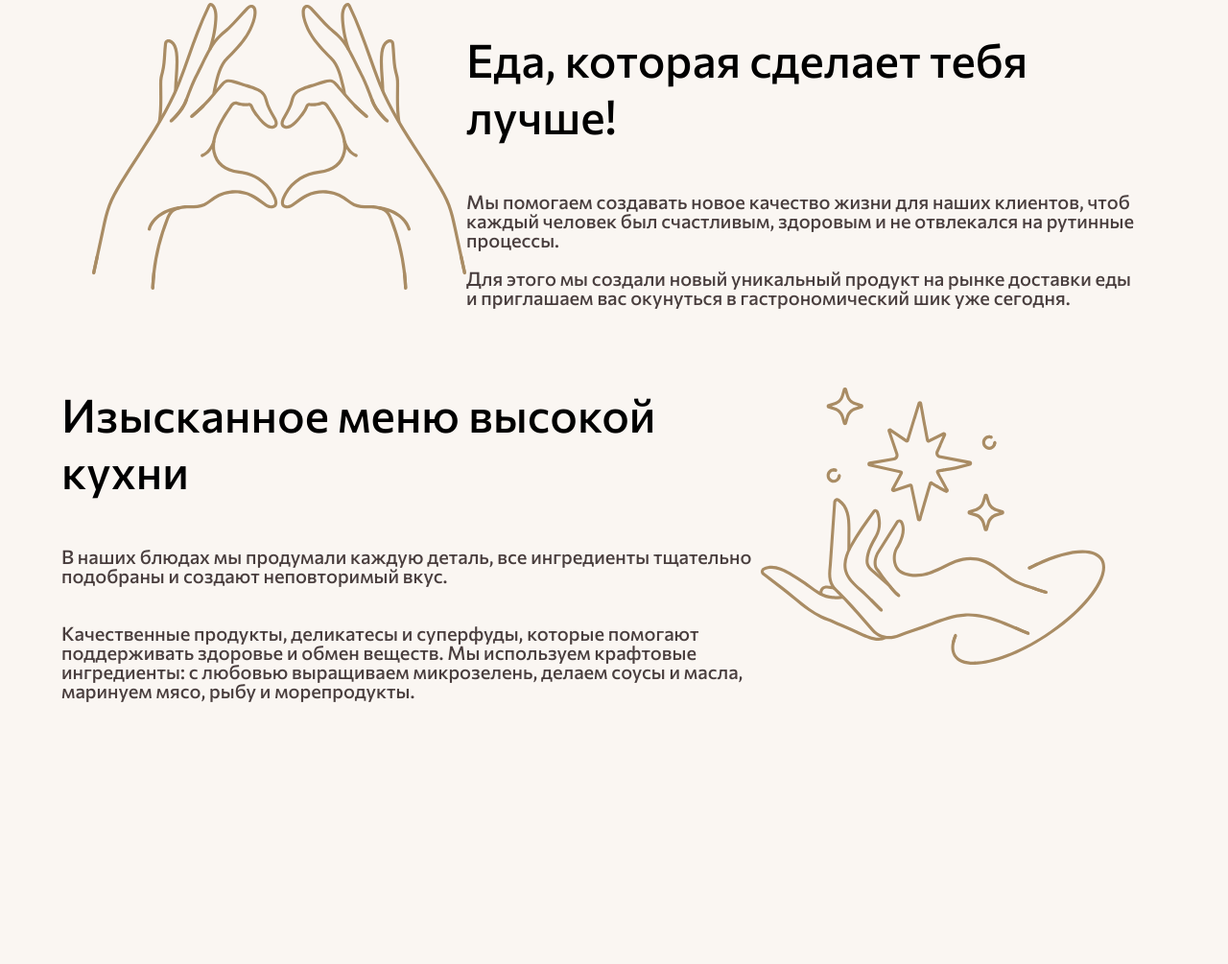
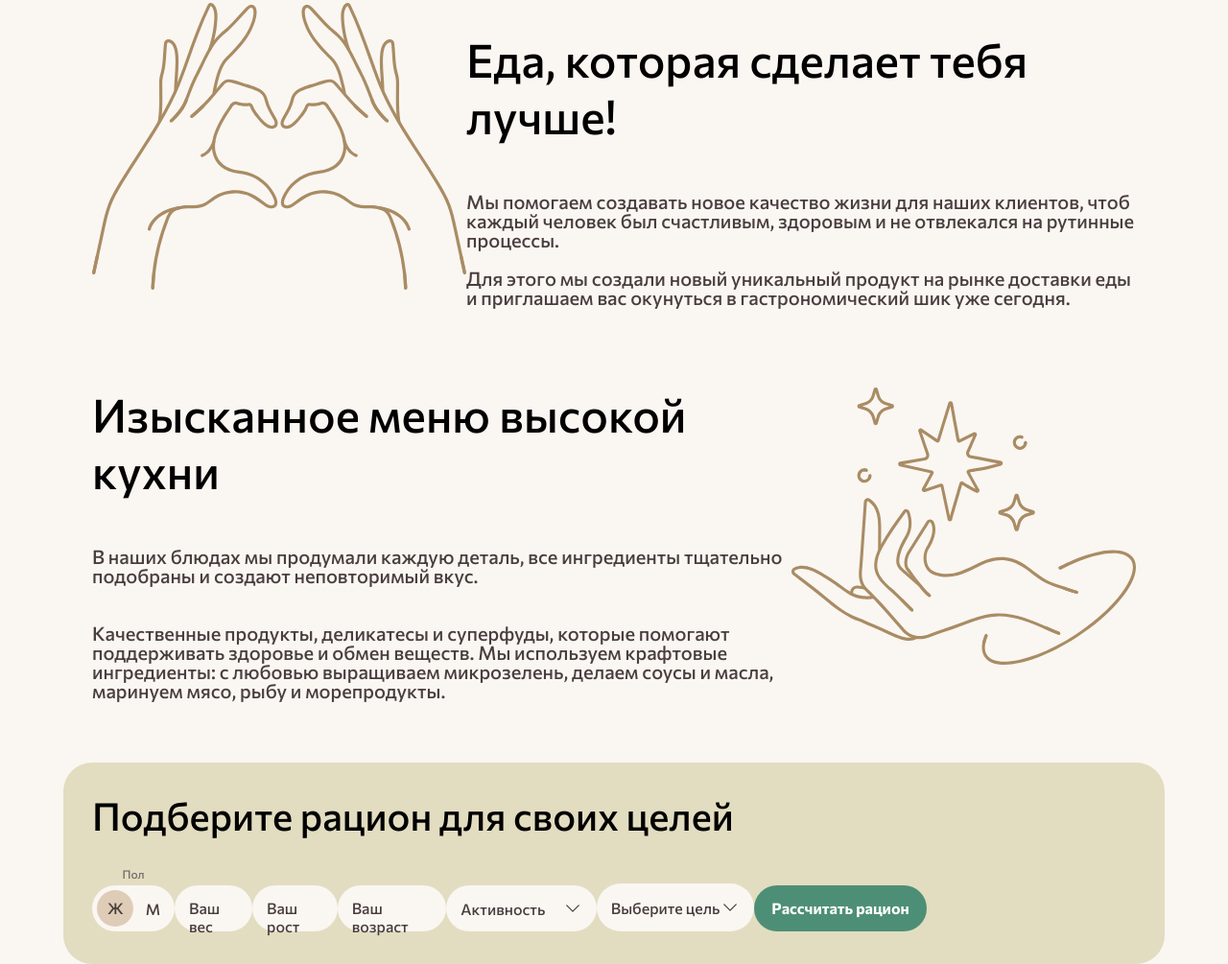
Before and after one commit to mansurjurakhonzoda/Time-to-eat, a plain HTML site: page index.html in a window 1280 px wide. Shown: the part 928-1933 px from the top of the page at 96% size. Before the commit the page ends 1680 px from the top, so only its background shows below. Drawn offline with Linux system fonts and the light colour scheme.

Commit message:
fives section

```diff
--- a/index.html
+++ b/index.html
@@ -90,6 +90,44 @@
         <img src="./images/Frame.svg" alt="">
     </div>
 
+    <div class="fives_section">
+        <p>Подберите рацион для своих целей</p>
+        <div class="five">
+            <div class="gender">
+                <p>Пол</p>
+                <div class="choice">
+                    <p>Ж</p>
+                    <p>М</p>
+                </div>
+            </div>
+            <div class="veight">
+                <p>Ваш вес</p>
+            </div>
+            <div class="height">
+                <p>Ваш рост</p>
+            </div>
+            <div class="age">
+                <p>Ваш возраст</p>
+            </div>
+            <div class="activity">
+                <p>Активность</p>
+                <svg xmlns="http://www.w3.org/2000/svg" fill="none" viewBox="0 0 24 24" stroke-width="1.5"
+                    stroke="currentColor" class="size-6">
+                    <path stroke-linecap="round" stroke-linejoin="round" d="m19.5 8.25-7.5 7.5-7.5-7.5" />
+                </svg>
+            </div>
+            <div class="target">
+                <p>Выберите цель</p>
+                <svg xmlns="http://www.w3.org/2000/svg" fill="none" viewBox="0 0 24 24" stroke-width="1.5"
+                    stroke="currentColor" class="size-6">
+                    <path stroke-linecap="round" stroke-linejoin="round" d="m19.5 8.25-7.5 7.5-7.5-7.5" />
+                </svg>
+            </div>
+            <div class="count">
+                <p>Рассчитать рацион</p>
+            </div>
+        </div>
+    </div>
 </body>
 
 </html>
--- a/style.css
+++ b/style.css
@@ -202,7 +202,7 @@ h1 {
   display: flex;
   align-items: center;
   justify-content: space-around;
-  margin-left: 5%;
+  margin: auto;
   margin-top: 100px;
 }
 .three {
@@ -226,3 +226,156 @@ h1 {
   color: #493e3e;
   margin: 0;
 }
+.fives_section {
+  width: 85%;
+  margin: auto;
+  height: 150px;
+  margin-top: 100px;
+  border-radius: 30px;
+  background-color: #e2ddc0;
+  padding: 30px;
+}
+.fives_section p {
+  font-weight: 500;
+  font-size: 40px;
+  color: #000000;
+}
+.five {
+  width: 80%;
+  height: 67px;
+  display: flex;
+  align-items: self-end;
+  justify-content: space-between;
+  margin-top: 30px;
+}
+.gender {
+  width: 86px;
+  height: 67px;
+}
+.gender p {
+  font-weight: 500;
+  font-size: 12px;
+  color: #756d6d;
+  text-align: center;
+  margin-bottom: 5px;
+}
+.choice {
+  width: 66px;
+  height: 28px;
+  border-radius: 60px;
+  background-color: #faf6f2;
+  padding: 10px;
+  display: flex;
+  justify-content: space-between;
+}
+.choice p:nth-child(1) {
+  width: 16px;
+  height: 20px;
+  font-weight: 500;
+  font-size: 16px;
+  color: #493e3e;
+  border-radius: 50%;
+  padding: 9px 11px;
+  background-color: #dfccb7;
+  margin-top: -5px;
+  margin-left: -5px;
+}
+.choice p:nth-child(2) {
+  font-weight: 500;
+  font-size: 16px;
+  color: #493e3e;
+  margin-top: 5px;
+  margin-right: 5px;
+}
+.veight {
+  width: 61px;
+  height: 20px;
+  padding: 14px 15px;
+  border-radius: 40px;
+  background-color: #faf6f2;
+}
+.veight p {
+  font-weight: 500;
+  font-size: 16px;
+  color: #493e3e;
+}
+.height {
+  width: 70px;
+  height: 20px;
+  padding: 14px 15px;
+  border-radius: 40px;
+  background-color: #faf6f2;
+}
+.height p {
+  font-weight: 500;
+  font-size: 16px;
+  color: #493e3e;
+}
+.age {
+  width: 100px;
+  height: 20px;
+  padding: 14px 15px;
+  border-radius: 40px;
+  background-color: #faf6f2;
+}
+.age p {
+  font-weight: 500;
+  font-size: 16px;
+  color: #493e3e;
+}
+.activity {
+  width: 151px;
+  height: 20px;
+  padding: 14px 15px;
+  border-radius: 40px;
+  background-color: #faf6f2;
+  display: flex;
+  align-items: center;
+  justify-content: space-between;
+}
+.activity p {
+  font-weight: 500;
+  font-size: 16px;
+  color: #493e3e;
+}
+.activity svg {
+  width: 20px;
+  height: 20px;
+  color: #493e3e;
+  font-weight: 500;
+}
+.target {
+  width: 160px;
+  height: 22px;
+  padding: 14px 15px;
+  display: flex;
+  align-items: center;
+  justify-content: space-between;
+  border-radius: 40px;
+  background-color: #faf6f2;
+}
+.target p {
+  font-weight: 500;
+  font-size: 16px;
+  color: #493e3e;
+}
+.target svg {
+  width: 20px;
+  height: 20px;
+  color: #493e3e;
+  font-weight: 500;
+}
+.count {
+  width: 180px;
+  height: 30px;
+  padding: 9px 15px;
+  border-radius: 40px;
+  background-color: #4d8f76;
+}
+.count p {
+  font-weight: 700;
+  font-size: 16px;
+  line-height: 30px;
+  color: #ffffff;
+  text-align: center;
+}
```
